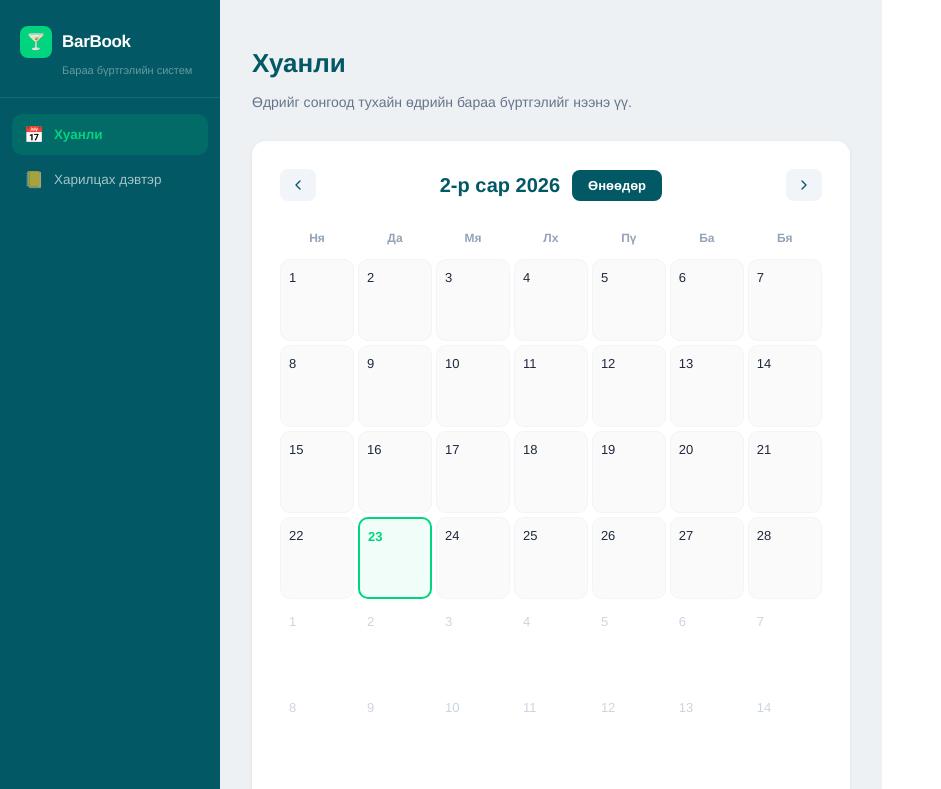
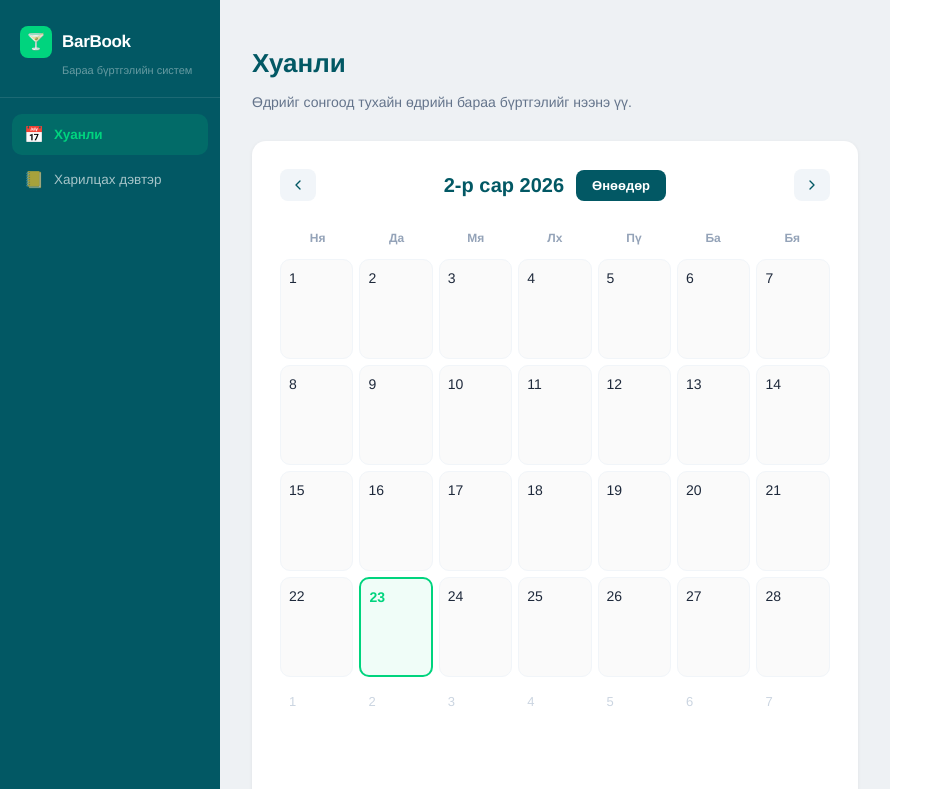
Before and after one commit to saikhanbeleg/my-bar-app, a React (Vite) app in the folder my-bar-app/: page / in a window 1280 px wide. Shown: the top 789 px of the page, without its empty margins (0-941 px from the left). Built offline with nearby package versions, Linux system fonts and the light colour scheme.

Commit message:
fix full width layout

```diff
--- a/my-bar-app/src/App.jsx
+++ b/my-bar-app/src/App.jsx
@@ -1,8 +1,8 @@
 import { useState, useEffect, useRef } from "react";
+
 
 const NUM_ROWS = 10;
 
-// ─── STORAGE (localStorage version for VS Code / GitHub) ─────────────────────
 const store = {
   async get(key) {
     try {
@@ -91,7 +91,7 @@ export default function App() {
 
       {/* Sidebar */}
       {view !== "day" && (
-        <aside style={{width:220, background:"#025864", display:"flex", flexDirection:"column", flexShrink:0, boxShadow:"4px 0 20px rgba(2,88,100,0.3)"}}>
+        <aside style={{width:220, minWidth:220, background:"#025864", display:"flex", flexDirection:"column", flexShrink:0, boxShadow:"4px 0 20px rgba(2,88,100,0.3)"}}>
           <div style={{padding:"26px 20px 18px", borderBottom:"1px solid rgba(255,255,255,0.1)"}}>
             <div style={{display:"flex", alignItems:"center", gap:10}}>
               <div style={{width:32,height:32,background:"#00D47E",borderRadius:8,display:"flex",alignItems:"center",justifyContent:"center",fontSize:16}}>🍸</div>
@@ -99,7 +99,6 @@ export default function App() {
             </div>
             <div style={{color:"rgba(255,255,255,0.4)",fontSize:11,marginTop:4,marginLeft:42}}>Бараа бүртгэлийн систем</div>
           </div>
-
           <nav style={{padding:"16px 12px", flex:1}}>
             {nav.map(n => (
               <button key={n.id} onClick={() => setView(n.id)} style={{
@@ -117,15 +116,14 @@ export default function App() {
               </button>
             ))}
           </nav>
-
           <div style={{padding:"12px 20px", borderTop:"1px solid rgba(255,255,255,0.1)", color:"rgba(255,255,255,0.3)", fontSize:11}}>
             © 2026 BarBook
           </div>
         </aside>
       )}
 
-      {/* Main */}
-      <div style={{flex:1, background:"#eef1f4", overflow:"auto"}}>
+      {/* Main — takes all remaining space */}
+      <div style={{flex:1, minWidth:0, background:"#eef1f4", overflow:"auto", display:"flex", flexDirection:"column"}}>
         {view === "calendar" && (
           <CalendarView calMonth={calMonth} setCalMonth={setCalMonth} hasData={hasData} onDayClick={openDay} />
         )}
@@ -170,10 +168,10 @@ function CalendarView({ calMonth, setCalMonth, hasData, onDayClick }) {
   while (cells.length < 42) cells.push({day: cells.length-firstDay-daysInMonth+1, cur:false});
 
   return (
-    <div style={{padding:"32px", maxWidth:"900px", margin:"0 auto", width:"100%"}}>
+    <div style={{flex:1, padding:"32px", boxSizing:"border-box", width:"100%"}}>
       <style>{`
         *{box-sizing:border-box;}
-        .cal-cell{min-height:82px;padding:8px;border-radius:10px;border:1px solid #f1f5f9;background:#fafafa;cursor:pointer;transition:all 0.12s;position:relative;}
+        .cal-cell{min-height:100px;padding:8px;border-radius:10px;border:1px solid #f1f5f9;background:#fafafa;cursor:pointer;transition:all 0.12s;position:relative;}
         .cal-cell:hover{border-color:#00D47E;background:#f0fdf8;transform:translateY(-1px);box-shadow:0 4px 12px rgba(0,212,126,0.12);}
         .cal-cell.istoday{border:2px solid #00D47E!important;background:#f0fdf8!important;}
         .cal-cell.faded{background:transparent;border-color:transparent;cursor:default;}
@@ -189,7 +187,8 @@ function CalendarView({ calMonth, setCalMonth, hasData, onDayClick }) {
         <p style={{color:"#64748b",fontSize:14}}>Өдрийг сонгоод тухайн өдрийн бараа бүртгэлийг нээнэ үү.</p>
       </div>
 
-      <div style={{background:"#fff",borderRadius:14,boxShadow:"0 1px 4px rgba(0,0,0,0.06)",padding:28,maxWidth:"100%"}}>
+      {/* Calendar card — full width */}
+      <div style={{background:"#fff",borderRadius:14,boxShadow:"0 1px 4px rgba(0,0,0,0.06)",padding:28,width:"100%"}}>
         <div style={{display:"flex",alignItems:"center",justifyContent:"space-between",marginBottom:24}}>
           <button className="nbtn" onClick={prev}>
             <svg width={16} height={16} viewBox="0 0 24 24" fill="none" stroke="#025864" strokeWidth="2" strokeLinecap="round" strokeLinejoin="round"><path d="M15 18l-6-6 6-6"/></svg>
@@ -207,7 +206,7 @@ function CalendarView({ calMonth, setCalMonth, hasData, onDayClick }) {
           {WEEKDAYS.map(d => <div key={d} style={{textAlign:"center",fontSize:12,fontWeight:600,color:"#94a3b8",padding:"4px 0"}}>{d}</div>)}
         </div>
 
-        <div style={{display:"grid",gridTemplateColumns:"repeat(7,1fr)",gap:4}}>
+        <div style={{display:"grid",gridTemplateColumns:"repeat(7,1fr)",gap:6}}>
           {cells.map((cell,i) => {
             const dateKey = cell.cur ? ds(cell.day) : null;
             const isToday = dateKey===ts;
@@ -217,7 +216,7 @@ function CalendarView({ calMonth, setCalMonth, hasData, onDayClick }) {
                 onClick={() => cell.cur && onDayClick(dateKey)}>
                 {cell.cur ? (
                   <>
-                    <div style={{fontSize:13,fontWeight:isToday?700:500,color:isToday?"#00D47E":"#1e293b",marginBottom:3}}>{cell.day}</div>
+                    <div style={{fontSize:14,fontWeight:isToday?700:500,color:isToday?"#00D47E":"#1e293b",marginBottom:4}}>{cell.day}</div>
                     {active && <div style={{fontSize:10,background:"#00D47E22",color:"#025864",padding:"2px 6px",borderRadius:4,display:"inline-block",fontWeight:600}}>✓ бүртгэлтэй</div>}
                   </>
                 ) : (
@@ -228,7 +227,7 @@ function CalendarView({ calMonth, setCalMonth, hasData, onDayClick }) {
           })}
         </div>
 
-        <div style={{marginTop:16,display:"flex",justifyContent:"space-between",color:"#94a3b8",fontSize:12}}>
+        <div style={{marginTop:16,display:"flex",justifyContent:"space-between",color:"#94a3b8",fontSize:12,flexWrap:"wrap",gap:8}}>
           <span>✓ бүртгэлтэй = тухайн өдөрт мэдээлэл оруулсан</span>
           <span>Оройн үлдэгдэл → маргааш өглөөний тоо болно</span>
         </div>
@@ -274,11 +273,9 @@ function DayView({ dateStr, names, setNames, dayData, setDayData, onBack }) {
       return String(Math.max(0, mv-ev));
     });
     setExpense(newExpense);
-
     const namesToSave = [...localNames];
     setNames(namesToSave);
-    store.set("mg-names", namesToSave); // write directly to localStorage immediately
-
+    store.set("mg-names", namesToSave);
     const isMorningSaved = localMorning.some(v=>v!=="");
     const isEveningSaved = localEvening.some(v=>v!=="");
     setDayData({
@@ -324,7 +321,6 @@ function DayView({ dateStr, names, setNames, dayData, setDayData, onBack }) {
         .save-btn.flash{background:#00D47E!important;transform:scale(1.04);}
       `}</style>
 
-      {/* Top bar */}
       <div style={{background:"#025864",padding:"16px 28px",display:"flex",alignItems:"center",justifyContent:"space-between",boxShadow:"0 2px 12px rgba(2,88,100,0.3)"}}>
         <button className="back-btn" onClick={onBack}>
           <svg width={14} height={14} viewBox="0 0 24 24" fill="none" stroke="currentColor" strokeWidth="2.5" strokeLinecap="round" strokeLinejoin="round"><path d="M15 18l-6-6 6-6"/></svg>
@@ -352,7 +348,6 @@ function DayView({ dateStr, names, setNames, dayData, setDayData, onBack }) {
             <span>Өчигдрийн <strong>оройн үлдэгдэл</strong> өнөөдрийн <strong>өглөөний тоо</strong>-нд автоматаар орлоо.</span>
           </div>
         )}
-
         <div style={{background:"#fff",borderRadius:14,boxShadow:"0 1px 4px rgba(0,0,0,0.06)",overflow:"hidden"}}>
           <table style={{width:"100%",borderCollapse:"collapse",fontSize:13}}>
             <thead>
@@ -418,7 +413,6 @@ function DayView({ dateStr, names, setNames, dayData, setDayData, onBack }) {
             </tbody>
           </table>
         </div>
-
         <div style={{marginTop:14,display:"flex",gap:12,flexWrap:"wrap"}}>
           {savedMorning && <div style={{background:"#dbeafe",border:"1px solid #93c5fd",borderRadius:8,padding:"6px 14px",fontSize:12,color:"#1d4ed8",fontWeight:600}}>✓ Өглөөний тоо хадгалагдсан</div>}
           {savedEvening && <div style={{background:"#dcfce7",border:"1px solid #86efac",borderRadius:8,padding:"6px 14px",fontSize:12,color:"#15803d",fontWeight:600}}>✓ Оройн тоо хадгалагдсан · Зарлага тооцоологдсон</div>}
@@ -436,7 +430,7 @@ function DayView({ dateStr, names, setNames, dayData, setDayData, onBack }) {
 }
 
 /* ═══════════════════════════════════════════
-   CHAT VIEW — Харилцах дэвтэр
+   CHAT VIEW
 ═══════════════════════════════════════════ */
 function ChatView({ messages, setMessages }) {
   const [text,      setText]      = useState("");
@@ -515,7 +509,6 @@ function ChatView({ messages, setMessages }) {
         .msg-input::placeholder{color:#94a3b8;}
       `}</style>
 
-      {/* Header */}
       <div style={{background:"#025864",padding:"18px 28px",boxShadow:"0 2px 12px rgba(2,88,100,0.3)",flexShrink:0}}>
         <div style={{display:"flex",alignItems:"center",gap:12}}>
           <div style={{width:36,height:36,background:"rgba(0,212,126,0.2)",borderRadius:10,display:"flex",alignItems:"center",justifyContent:"center",fontSize:18}}>📒</div>
@@ -526,7 +519,6 @@ function ChatView({ messages, setMessages }) {
         </div>
       </div>
 
-      {/* Messages */}
       <div style={{flex:1,overflowY:"auto",padding:"24px 28px",display:"flex",flexDirection:"column",gap:12}}>
         {messages.length === 0 && (
           <div style={{textAlign:"center",marginTop:80,color:"#94a3b8"}}>
@@ -535,13 +527,11 @@ function ChatView({ messages, setMessages }) {
             <div style={{fontSize:13}}>Доорх хэсэгт мессеж бичиж эхлээрэй.</div>
           </div>
         )}
-
         {messages.map((msg) => {
           const { date, time } = fmtDate(msg.timestamp);
           const editable  = canEdit(msg.timestamp);
           const deletable = canDelete(msg.timestamp);
           const isEditing = editingId === msg.id;
-
           return (
             <div key={msg.id} className="msg-bubble">
               <div style={{display:"flex",alignItems:"center",justifyContent:"space-between",marginBottom:8}}>
@@ -558,7 +548,6 @@ function ChatView({ messages, setMessages }) {
                   </div>
                 )}
               </div>
-
               {isEditing ? (
                 <div>
                   <textarea className="edit-textarea" autoFocus value={editText}
@@ -579,7 +568,6 @@ function ChatView({ messages, setMessages }) {
         <div ref={bottomRef}/>
       </div>
 
-      {/* Input */}
       <div style={{padding:"16px 28px 24px",background:"#fff",borderTop:"1px solid #e2e8f0",flexShrink:0}}>
         <div style={{display:"flex",gap:12,alignItems:"flex-end"}}>
           <textarea ref={inputRef} className="msg-input" value={text}
```
